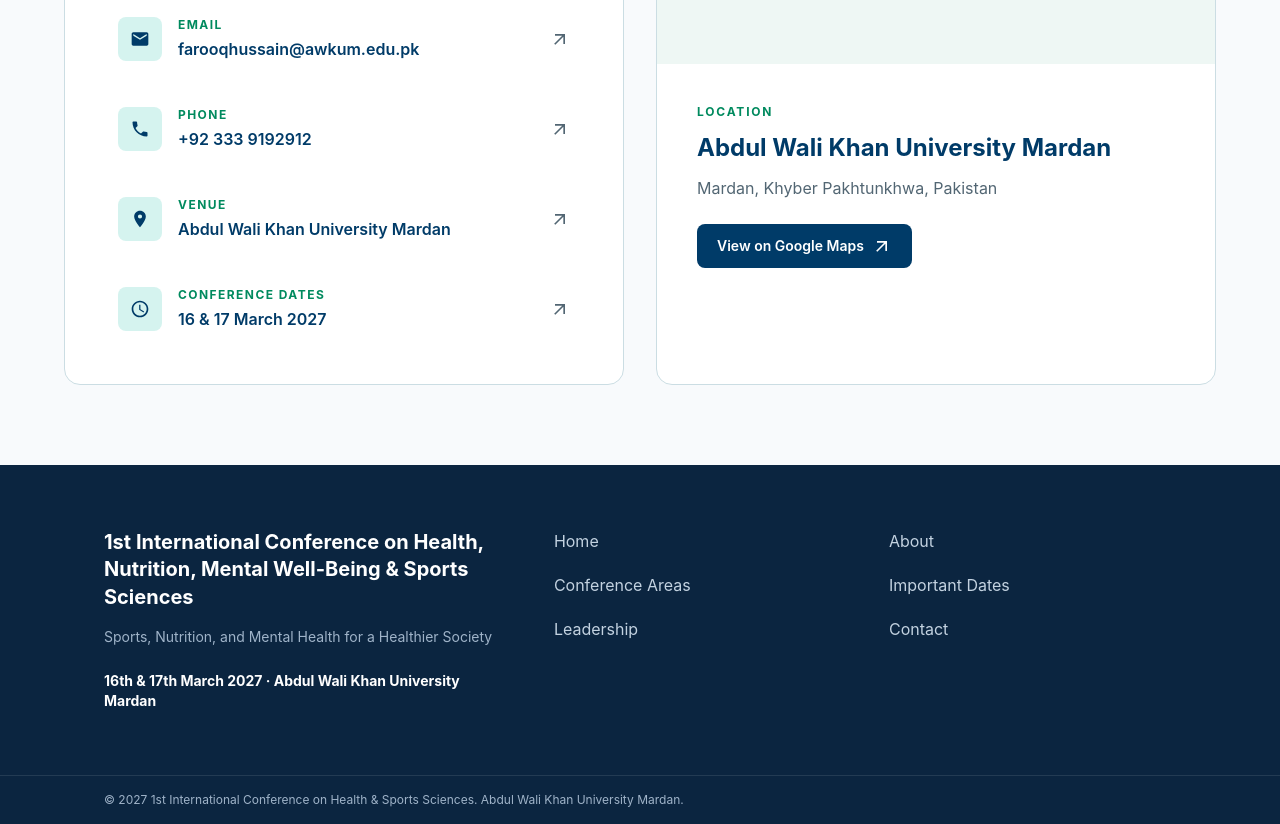
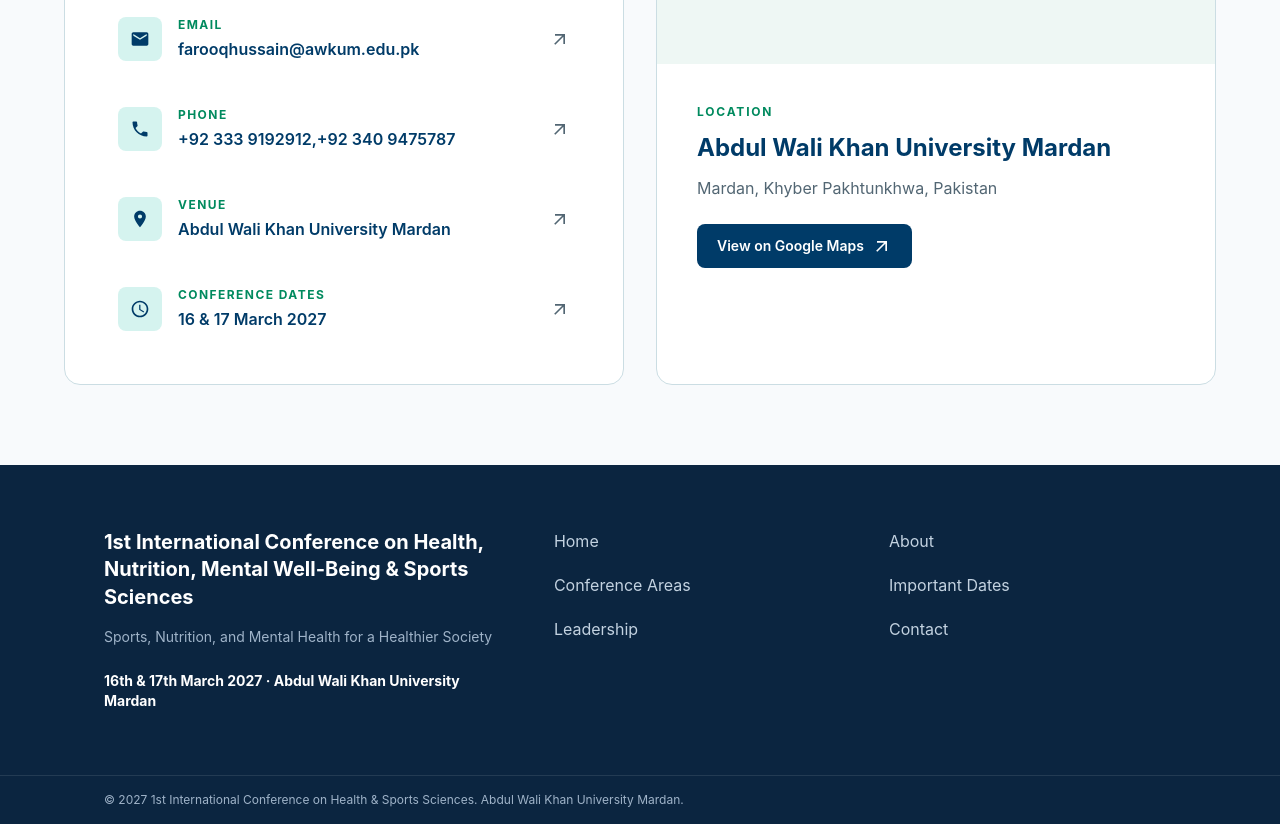
Before and after one commit to sudais122/Conferene, a React (Vite) app in the folder IC/: page / in a window 1280 px wide. Shown: the part 4320-5144 px from the top of the page. Built offline with nearby package versions, Linux system fonts and the light colour scheme.

Commit message:
ph #2 added in contact section

```diff
--- a/IC/src/Components/Contact.jsx
+++ b/IC/src/Components/Contact.jsx
@@ -18,8 +18,8 @@
   {
     icon: MdPhone,
     title: "Phone",
-    value: "+92 333 9192912",
-    href: "tel:+923339192912",
+    value: "+92 333 9192912,+92 340 9475787",
+    href: "tel:+923339192912, +92 340 9475787",
   },
   {
     icon: MdLocationOn,
```
Also changed, not shown: 1 other file (tests, documents, lock files or other folders).
